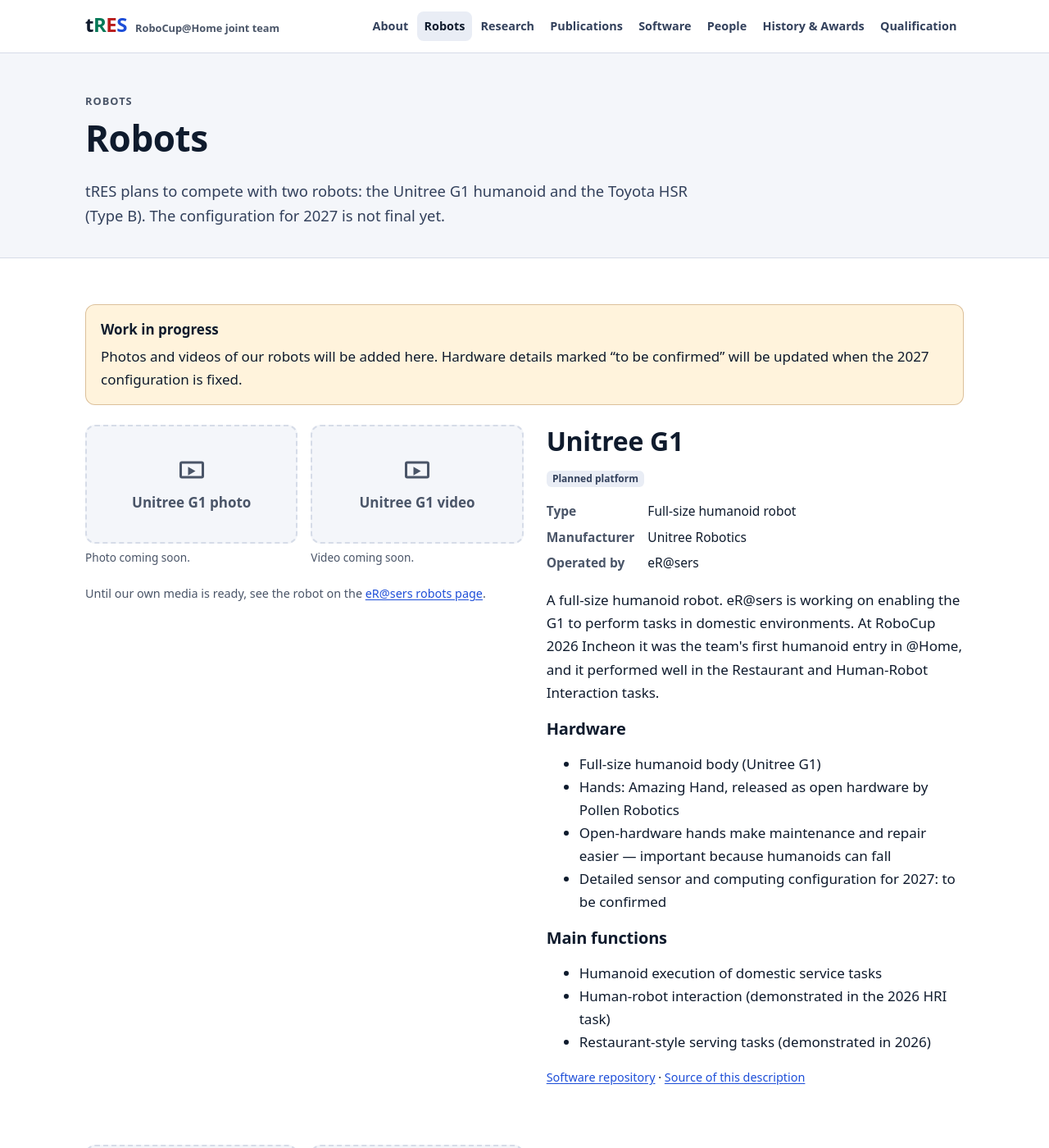
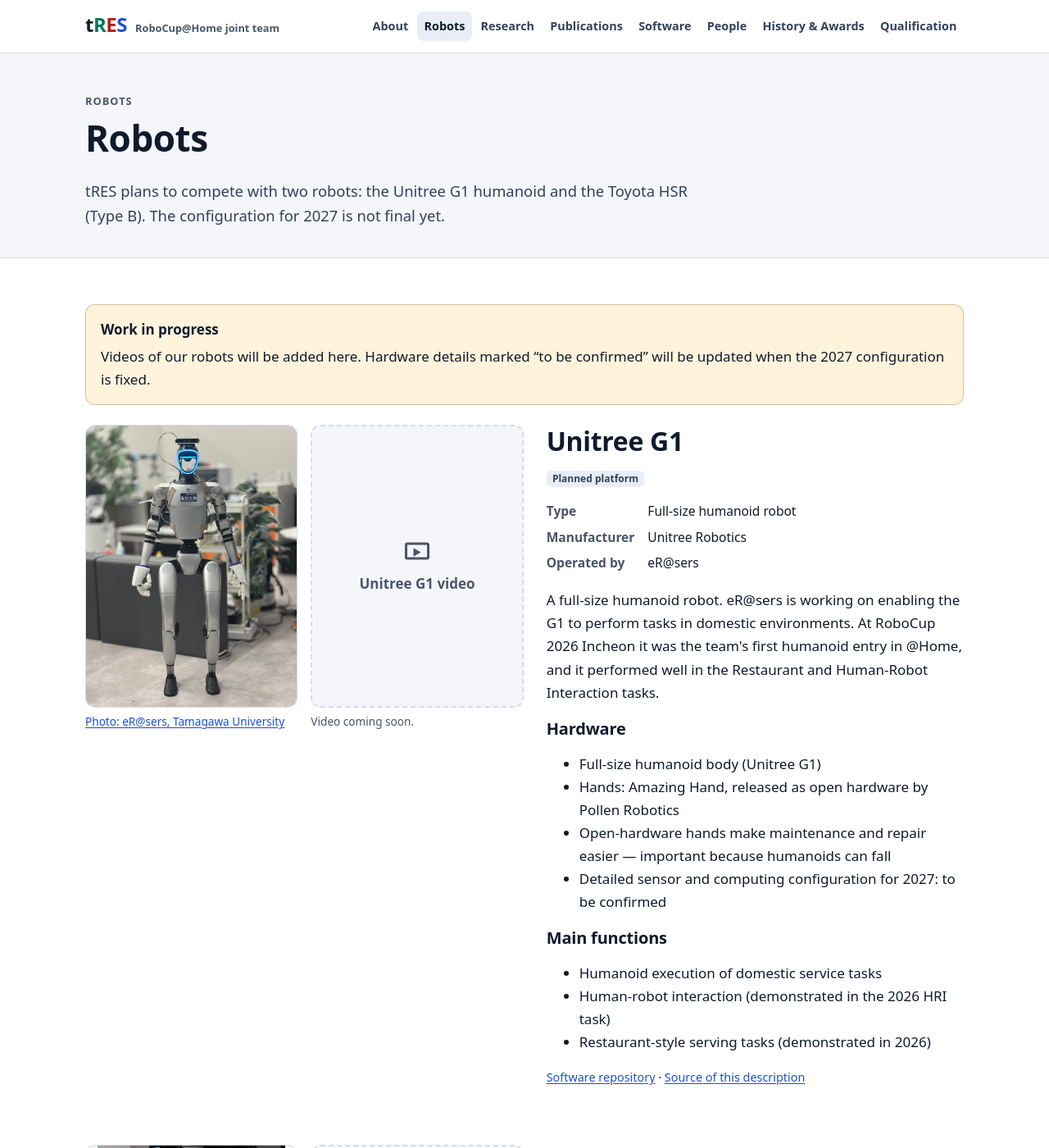
Before and after one commit to tRES-athome/tres-athome.github.io, a Jekyll site: the page built from robots.html, in a window 1280 px wide and 1400 px high. Shown: the whole window at 82% size. Built offline with Jekyll 4.4.1, drawn with Linux system fonts in a browser that asks for light colours; some of the changed text lies outside the part shown.

Commit message:
Add G1 and HSR photos from eR@sers website
Photos re-encoded (resized, EXIF removed) with credit linking to
erasers.jp/robots. Video slots remain as placeholders.

```diff
--- a/assets/css/site.css
+++ b/assets/css/site.css
@@ -328,3 +328,8 @@ tr:last-child td { border-bottom: 0; }
 a.card { color: inherit; text-decoration: none; transition: border-color .15s; }
 a.card:hover { border-color: var(--ink-soft); }
 a.card h3 { color: var(--link); }
+
+/* Robot photos (portrait or landscape) */
+.media-photo { aspect-ratio: 3 / 4; background: var(--surface); border: 1px solid var(--line); border-radius: 12px; overflow: hidden; display: flex; align-items: center; justify-content: center; }
+.media-photo img { width: 100%; height: 100%; object-fit: contain; border-radius: 0; }
+.media-grid .media-placeholder-box { aspect-ratio: 3 / 4; }
--- a/robots.html
+++ b/robots.html
@@ -10,13 +10,15 @@ description: "The robots of tRES: Unitree G1 humanoid and Toyota HSR (Type B)."
   <div class="container">
     <div class="callout callout-note">
       <strong>Work in progress</strong>
-      <p>Photos and videos of our robots will be added here. Hardware details marked “to be confirmed” will be updated when the 2027 configuration is fixed.</p>
+      <p>Videos of our robots will be added here. Hardware details marked “to be confirmed” will be updated when the 2027 configuration is fixed.</p>
     </div>
 
     {% for r in site.data.robots %}
     <article class="robot" id="{{ r.id }}" aria-labelledby="{{ r.id }}-title" {% unless forloop.last %}style="margin-bottom:56px"{% endunless %}>
       <div>
         <div class="media-grid">
+          {% assign has_video = false %}
+          {% for m in r.media %}{% if m.type == "youtube" %}{% assign has_video = true %}{% endif %}{% endfor %}
           {% if r.media.size > 0 %}
             {% for m in r.media %}
               {% if m.type == "youtube" %}
@@ -26,18 +28,18 @@ description: "The robots of tRES: Unitree G1 humanoid and Toyota HSR (Type B)."
               </figure>
               {% else %}
               <figure class="media">
-                <img src="{{ m.src | relative_url }}" alt="{{ m.alt | escape }}" loading="lazy">
-                {% if m.credit %}<figcaption>{{ m.credit }}</figcaption>{% endif %}
+                <div class="media-photo"><img src="{{ m.src | relative_url }}" alt="{{ m.alt | escape }}" loading="lazy"></div>
+                {% if m.credit %}<figcaption>{% if m.credit_url %}<a href="{{ m.credit_url }}">{{ m.credit }}</a>{% else %}{{ m.credit }}{% endif %}</figcaption>{% endif %}
               </figure>
               {% endif %}
             {% endfor %}
+            {% unless has_video %}{% capture ph_video %}{{ r.name }} video{% endcapture %}{% include media-placeholder.html label=ph_video caption="Video coming soon." %}{% endunless %}
           {% else %}
             {% capture ph_photo %}{{ r.name }} photo{% endcapture %}{% capture ph_video %}{{ r.name }} video{% endcapture %}
             {% include media-placeholder.html label=ph_photo caption="Photo coming soon." %}
             {% include media-placeholder.html label=ph_video caption="Video coming soon." %}
           {% endif %}
         </div>
-        <p class="small muted">Until our own media is ready, see the robot on the <a href="{{ r.source }}">eR@sers robots page</a>.</p>
       </div>
       <div>
         <h2 id="{{ r.id }}-title">{{ r.name }}</h2>
```
Also changed, not shown: _data/robots.yml (+12 -2 lines), docs/CHECKLIST.md (+1 -1 lines), docs/OPEN-QUESTIONS.md (+2 -1 lines), assets/img/robots/g1.jpg (added), assets/img/robots/hsr.jpg (added).
